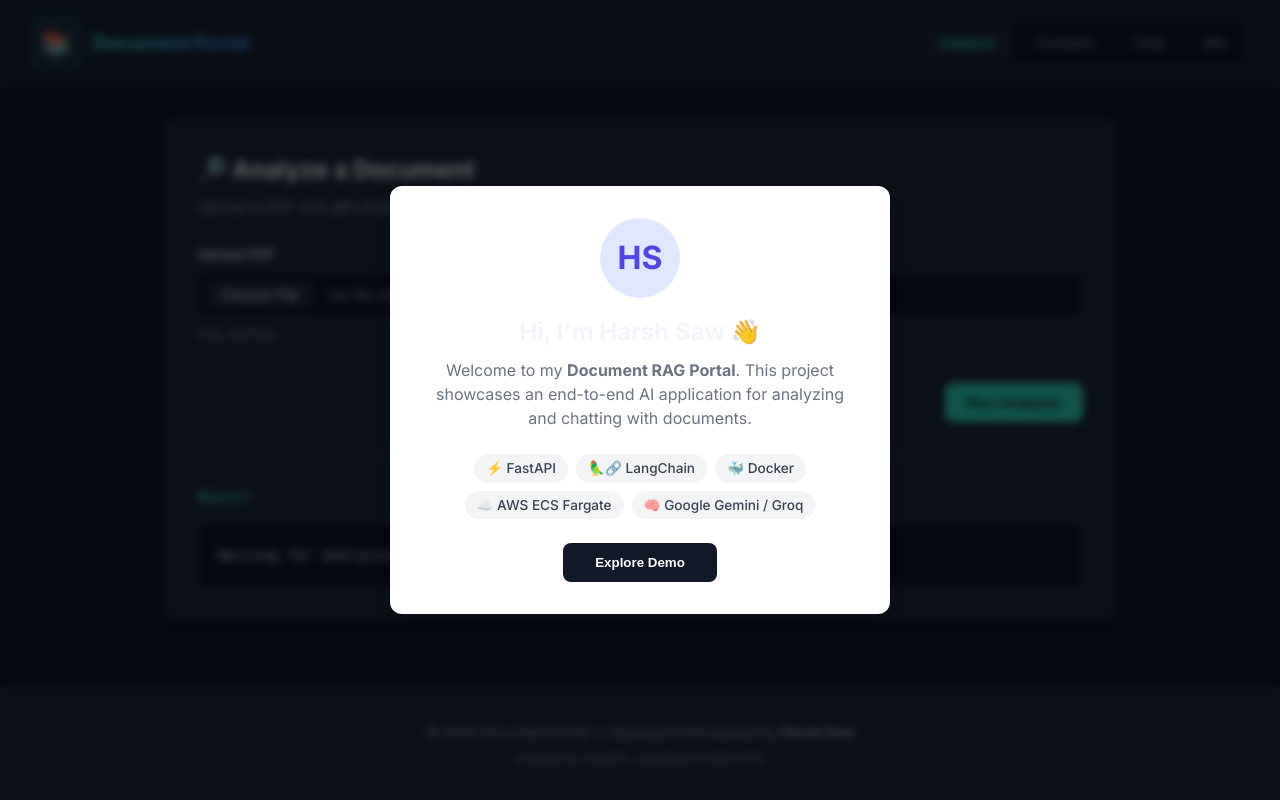
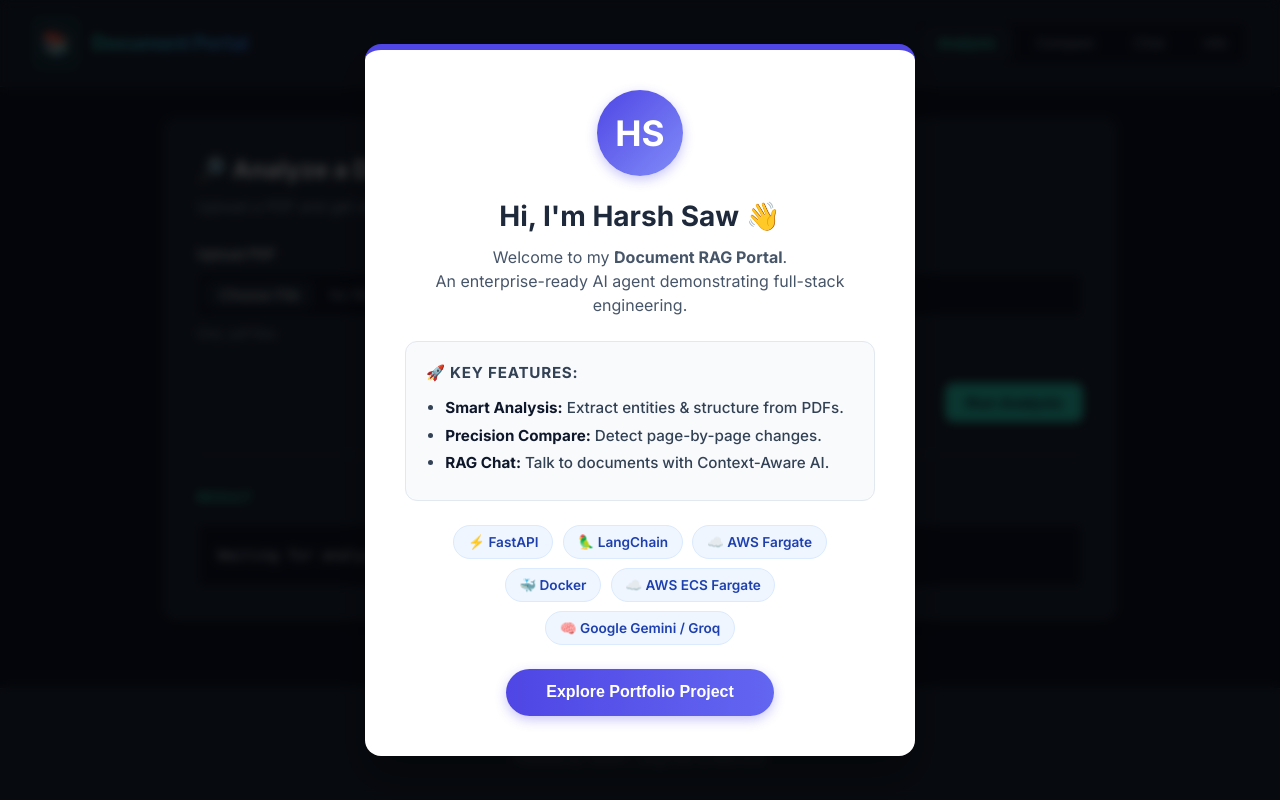
Before and after one commit to Harshksaw/document_RAG, a FastAPI app: page / in a window 1280 px wide. Run offline with FastAPI, Linux system fonts and the light colour scheme.

Commit message:
feat: enhance portfolio modal UI with improved styling, new features section, and updated tech stack

```diff
--- a/templates/index.html
+++ b/templates/index.html
@@ -11,14 +11,15 @@
     <link href="https://fonts.googleapis.com/css2?family=Inter:wght@400;500;600;700&display=swap" rel="stylesheet">
     <link href="/static/style.css" rel="stylesheet" />
     <style>
-        /* Portfolio Modal Styles */
+        /* Portfolio Modal Styles High Contrast */
         .modal-overlay {
             position: fixed;
             top: 0;
             left: 0;
             width: 100%;
             height: 100%;
-            background: rgba(0, 0, 0, 0.6);
+            background: rgba(0, 0, 0, 0.75);
+            /* Darker backdrop */
             display: flex;
             justify-content: center;
             align-items: center;
@@ -26,7 +27,7 @@
             opacity: 0;
             visibility: hidden;
             transition: opacity 0.3s ease;
-            backdrop-filter: blur(4px);
+            backdrop-filter: blur(5px);
         }
 
         .modal-overlay.show {
@@ -35,15 +36,21 @@
         }
 
         .modal-content {
-            background: #fff;
-            padding: 2rem;
-            border-radius: 12px;
-            max-width: 500px;
+            background: #ffffff;
+            /* Explicit White */
+            color: #0f172a;
+            /* Slate 900 */
+            padding: 2.5rem;
+            border-radius: 16px;
+            max-width: 550px;
             width: 90%;
-            box-shadow: 0 10px 25px rgba(0, 0, 0, 0.2);
+            box-shadow: 0 20px 40px rgba(0, 0, 0, 0.3);
             text-align: center;
+            border-top: 6px solid #4f46e5;
+            /* Brand Accent */
             transform: translateY(20px);
             transition: transform 0.3s ease;
+            font-family: 'Inter', sans-serif;
         }
 
         .modal-overlay.show .modal-content {
@@ -51,49 +58,103 @@
         }
 
         .profile-img {
-            width: 80px;
-            height: 80px;
-            background: #e0e7ff;
-            color: #4f46e5;
+            width: 86px;
+            height: 86px;
+            background: linear-gradient(135deg, #4f46e5, #818cf8);
+            color: white;
             border-radius: 50%;
             display: flex;
             align-items: center;
             justify-content: center;
-            font-size: 2rem;
-            margin: 0 auto 1rem;
-            font-weight: bold;
+            font-size: 2.2rem;
+            margin: 0 auto 1.2rem;
+            font-weight: 800;
+            box-shadow: 0 4px 12px rgba(79, 70, 229, 0.3);
+        }
+
+        .modal-title {
+            font-size: 1.75rem;
+            font-weight: 700;
+            margin-bottom: 0.5rem;
+            color: #1e293b;
+        }
+
+        .modal-subtitle {
+            color: #475569;
+            font-size: 1rem;
+            line-height: 1.5;
+            margin-bottom: 1.5rem;
+        }
+
+        .features-box {
+            background: #f8fafc;
+            border: 1px solid #e2e8f0;
+            padding: 1.25rem;
+            border-radius: 12px;
+            text-align: left;
+            margin-bottom: 1.5rem;
+        }
+
+        .features-box h4 {
+            margin: 0 0 0.75rem;
+            color: #334155;
+            font-size: 0.95rem;
+            text-transform: uppercase;
+            letter-spacing: 0.05em;
+            font-weight: 700;
+        }
+
+        .features-box ul {
+            margin: 0;
+            padding-left: 1.2rem;
+        }
+
+        .features-box li {
+            color: #334155;
+            font-size: 0.95rem;
+            margin-bottom: 0.4rem;
+            line-height: 1.4;
+            font-weight: 500;
+        }
+
+        .features-box li strong {
+            color: #0f172a;
         }
 
         .tech-stack {
             display: flex;
             flex-wrap: wrap;
-            gap: 0.5rem;
+            gap: 0.6rem;
             justify-content: center;
-            margin: 1.5rem 0;
+            margin-bottom: 1.5rem;
         }
 
         .tech-tag {
-            background: #f3f4f6;
-            color: #374151;
-            padding: 0.25rem 0.75rem;
+            background: #eff6ff;
+            color: #1e40af;
+            border: 1px solid #dbeafe;
+            padding: 0.35rem 0.85rem;
             border-radius: 99px;
             font-size: 0.85rem;
-            font-weight: 500;
+            font-weight: 600;
         }
 
         .btn-close {
-            background: #111827;
-            color: #fff;
+            background: linear-gradient(to right, #4f46e5, #6366f1);
+            color: white;
             border: none;
-            padding: 0.75rem 2rem;
-            border-radius: 8px;
+            padding: 0.9rem 2.5rem;
+            border-radius: 99px;
             font-weight: 600;
+            font-size: 1rem;
             cursor: pointer;
-            transition: transform 0.1s;
+            box-shadow: 0 4px 12px rgba(79, 70, 229, 0.3);
+            transition: transform 0.1s, box-shadow 0.1s;
         }
 
         .btn-close:hover {
-            transform: scale(1.05);
+            transform: translateY(-1px);
+            box-shadow: 0 6px 16px rgba(79, 70, 229, 0.4);
         }
     </style>
 </head>
@@ -294,21 +355,31 @@
     <div id="portfolio-modal" class="modal-overlay">
         <div class="modal-content">
             <div class="profile-img">HS</div>
-            <h2>Hi, I'm Harsh Saw 👋</h2>
-            <p style="color: #6b7280; margin-top: 0.5rem;">
-                Welcome to my <strong>Document RAG Portal</strong>.
-                This project showcases an end-to-end AI application for analyzing and chatting with documents.
+            <h2 class="modal-title">Hi, I'm Harsh Saw 👋</h2>
+            <p class="modal-subtitle">
+                Welcome to my <strong>Document RAG Portal</strong>.<br>
+                An enterprise-ready AI agent demonstrating full-stack engineering.
             </p>
+
+            <div class="features-box">
+                <h4>🚀 Key Features:</h4>
+                <ul>
+                    <li><strong>Smart Analysis:</strong> Extract entities & structure from PDFs.</li>
+                    <li><strong>Precision Compare:</strong> Detect page-by-page changes.</li>
+                    <li><strong>RAG Chat:</strong> Talk to documents with Context-Aware AI.</li>
+                </ul>
+            </div>
 
             <div class="tech-stack">
                 <span class="tech-tag">⚡ FastAPI</span>
-                <span class="tech-tag">🦜🔗 LangChain</span>
+                <span class="tech-tag">🦜 LangChain</span>
+                <span class="tech-tag">☁️ AWS Fargate</span>
                 <span class="tech-tag">🐳 Docker</span>
                 <span class="tech-tag">☁️ AWS ECS Fargate</span>
                 <span class="tech-tag">🧠 Google Gemini / Groq</span>
             </div>
 
-            <button class="btn-close" onclick="closeModal()">Explore Demo</button>
+            <button class="btn-close" onclick="closeModal()">Explore Portfolio Project</button>
         </div>
     </div>
 
```
